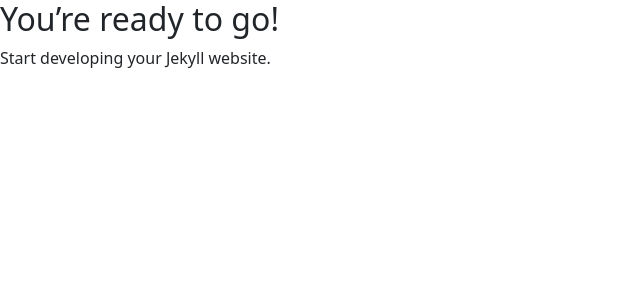
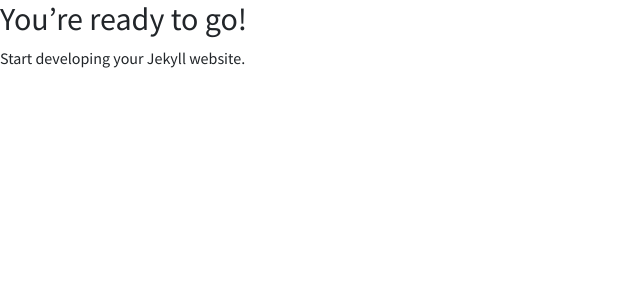
Before and after one commit to damandy/damandy.github.io, a Jekyll site: the page built from index.md, in a window 1280 px wide. Shown: the top 300 px of the page, without its empty margins (0-640 px from the left). Built offline with Jekyll 4.4.1, drawn with Linux system fonts in a browser that asks for light colours; nearby versions of some CDN libraries.

Commit message:
Import Google fonts and var overrides

```diff
--- /dev/null
+++ b/_sass/_variables.scss
@@ -0,0 +1 @@
+$font-family-sans-serif: "Source Sans Pro";
--- a/assets/css/main.scss
+++ b/assets/css/main.scss
@@ -1,4 +1,7 @@
 ---
 ---
 
+@import url("https://fonts.googleapis.com/css2?family=Source+Sans+Pro:ital,wght@0,200;0,300;0,400;0,600;0,700;0,900;1,200;1,300;1,400;1,600;1,700;1,900&display=swap");
+
+@import "variables";
 @import "bootstrap-5.1.3/scss/bootstrap";
```
